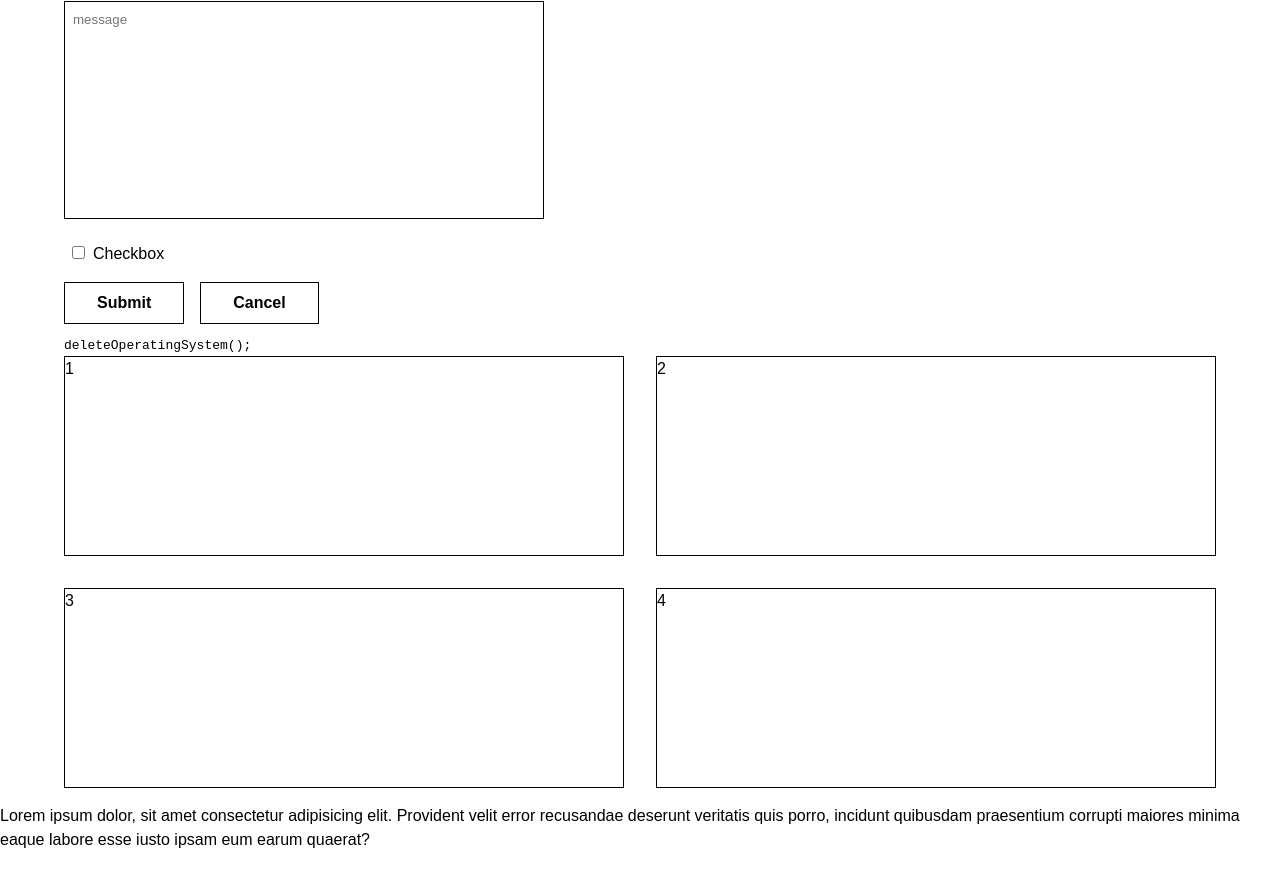
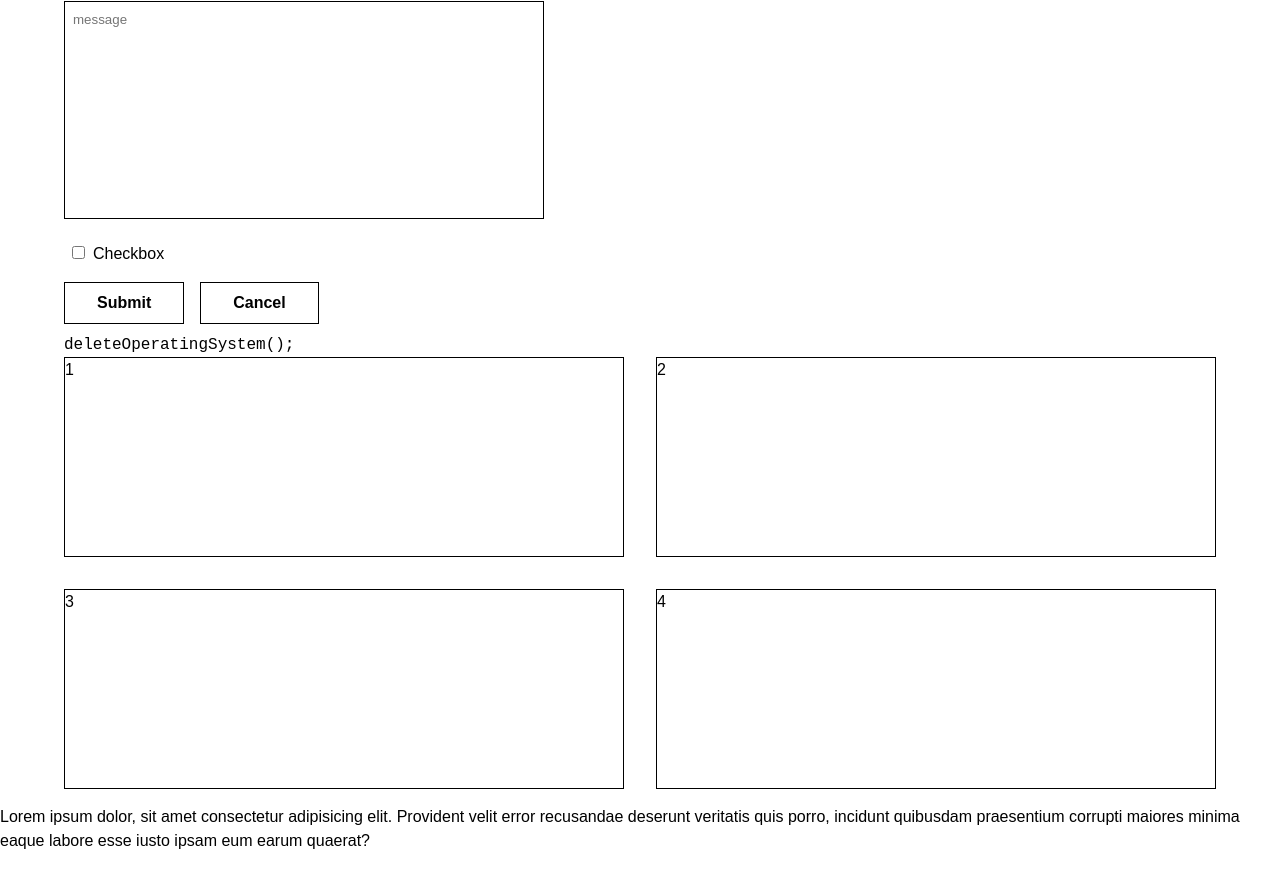
Before and after one commit to MoritzSchaller/simpletheme, a plain HTML site: page index.html in a window 1280 px wide. Shown: the part 832-1701 px from the top of the page. Drawn offline with Linux system fonts and the light colour scheme.

Commit message:
Font changes

```diff
--- a/style.css
+++ b/style.css
@@ -14,8 +14,9 @@
 :root {
   --color-dark: black;
   --color-light: white;
-  --font-family: Arial, Helvetica, sans-serif;
-  font-family: var(--font-family);
+  --default-font-family: Arial, serif;
+  --mono-font-family: "Courier New", monospace;
+  font-family: var(--default-font-family);
   font-size: 16;
   line-height: 1.5;
   color: var(--color-dark);
@@ -47,7 +48,7 @@ a {
 
 ol, ul {margin: 1rem 0 1rem 2rem;}
 
-code { font-family: monospace; }
+code { font-family: var(--mono-font-family); }
 
 q {
   font-style: italic;
@@ -56,7 +57,6 @@ q {
 
 blockquote {
   font-style: italic;
-  quotes: '';
   margin: 2rem;
 }
 
```
